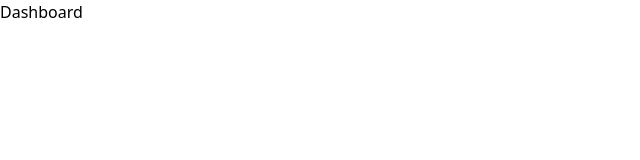
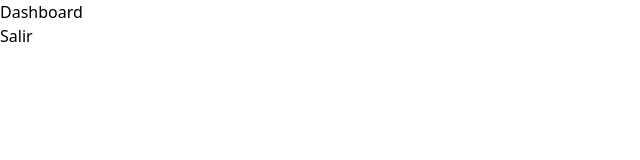
Before and after one commit to JosafatJimenezB/nextjs-farmacia, a Next.js app: page /dashboard in a window 1280 px wide. Shown: the top 160 px of the page, without its empty margins (0-640 px from the left). Built offline with nearby package versions, Linux system fonts and the light colour scheme.

Commit message:
add: añadiendo boton de cerrar sesion

```diff
--- a/pages/dashboard.js
+++ b/pages/dashboard.js
@@ -1,9 +1,24 @@
-function dashboard() {
+import axios from "axios";
+import { useRouter } from "next/router";
+
+function Dashboard() {
+  const router = useRouter();
+
+  const logout = async () => {
+    try {
+      await axios.post("/api/auth/logout");
+      router.push("/login");
+    } catch (err) {
+      router.push("/login");
+    }
+  };
+
   return (
     <div>
       <h1>Dashboard</h1>
+      <button onClick={() => logout()}>Salir</button>
     </div>
   );
 }
 
-export default dashboard;
+export default Dashboard;
```
